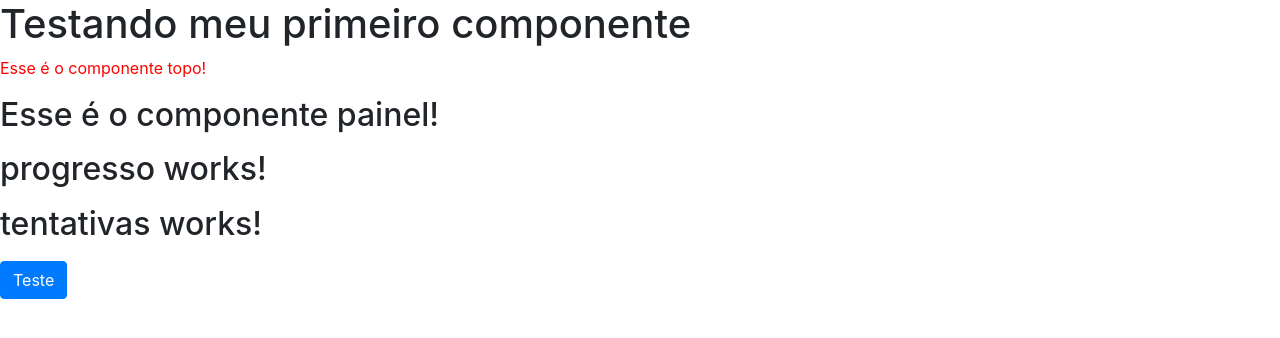
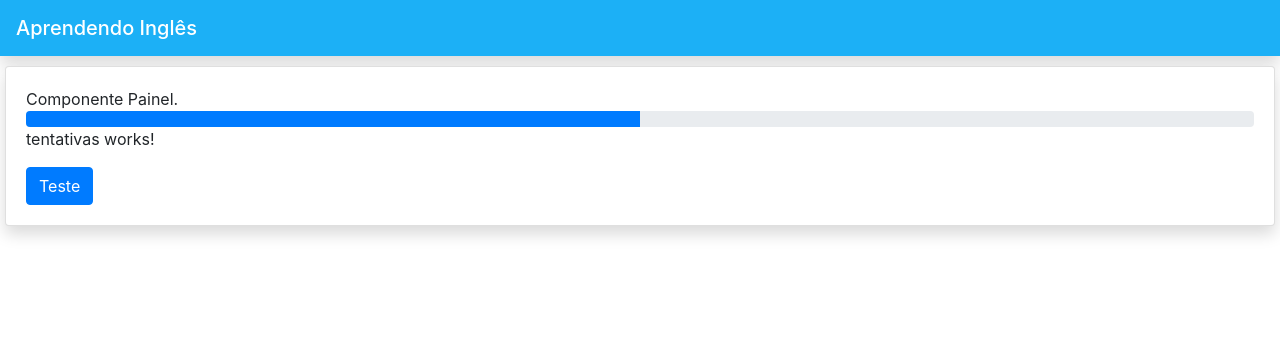
Before and after one commit to LuccasAugusto/app1-tradutor-angular, an Angular app in the folder app1/: page / in a window 1280 px wide. Shown: the top 338 px of the page. Built offline with nearby package versions, Linux system fonts and the light colour scheme.

Commit message:
styling topo.component, painel.component and progresso.component

```diff
--- a/app1/src/app/app.component.html
+++ b/app1/src/app/app.component.html
@@ -1,3 +1,2 @@
-<h1>Testando meu primeiro componente</h1>
-
 <app-topo></app-topo>
+<app-painel></app-painel>
--- a/app1/src/app/painel/painel.component.css
+++ b/app1/src/app/painel/painel.component.css
@@ -0,0 +1,3 @@
+.card {
+    margin: 10px 5px;
+}
--- a/app1/src/app/painel/painel.component.html
+++ b/app1/src/app/painel/painel.component.html
@@ -1,6 +1,8 @@
-<p>Esse é o componente painel!</p>
-
-<app-progresso></app-progresso>
-<app-tentativas></app-tentativas>
-
-<button class="btn btn-primary">Teste</button>
+<div class="card shadow">
+    <div class="card-body">
+      Componente Painel.
+      <app-progresso></app-progresso>
+      <app-tentativas></app-tentativas>
+      <button class="btn btn-primary">Teste</button>
+    </div>
+  </div>
--- a/app1/src/app/progresso/progresso.component.html
+++ b/app1/src/app/progresso/progresso.component.html
@@ -1 +1,3 @@
-<p>progresso works!</p>
+<div class="progress">
+    <div class="progress-bar" role="progressbar" style="width: 50%" aria-valuenow="50" aria-valuemin="0" aria-valuemax="100"></div>
+</div>
--- a/app1/src/app/topo/topo.component.css
+++ b/app1/src/app/topo/topo.component.css
@@ -1,3 +1,3 @@
-.exemplo {
-    color: red;
+.navbar {
+    background: #1CB0F6;
 }
--- a/app1/src/app/topo/topo.component.html
+++ b/app1/src/app/topo/topo.component.html
@@ -1,5 +1,3 @@
-<p class="exemplo">Esse é o componente topo!</p>
-
-<h2>
-    <app-painel></app-painel>
-</h2>
+<nav class="navbar navbar-dark shadow">
+    <span class="navbar-brand mb-0 h1">Aprendendo Inglês</span>
+</nav>
```
